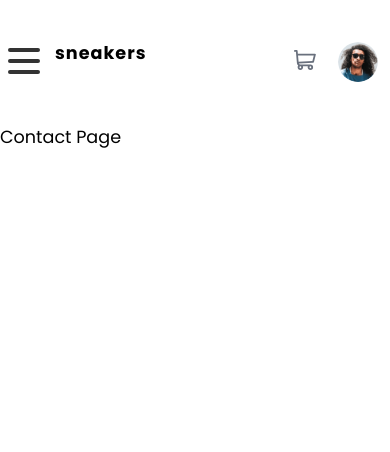
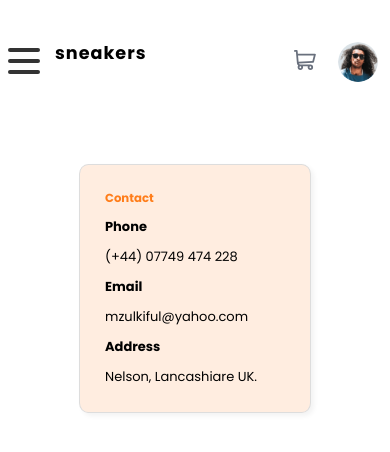
Before and after one commit to zeek-mansur/E-Commerce-Site, a React (Create React App) app: page /contact in a window 390 px wide. Shown: the top 452 px of the page. Built offline with nearby package versions, Linux system fonts and the light colour scheme.

Commit message:
About and Contact Pages Added

```diff
--- a/src/components/LeftNav.js
+++ b/src/components/LeftNav.js
@@ -9,7 +9,7 @@ const Ul = styled.ul`
 
   @media (max-width: 768px) {
     flex-flow: column nowrap;
-    background-color: #fff;
+    background-color: hsl(25, 100%, 94%);
     position: fixed;
     transform: ${({ open }) => open ? 'translateX(0)' : 'translateX(-100%)'};
     top: 0;
@@ -21,7 +21,7 @@ const Ul = styled.ul`
 
     @media (max-width: 390px) {
         flex-flow: column nowrap;
-        background-color: #fff;
+        background-color: hsl(25, 100%, 94%);
         position: fixed;
         transform: ${({ open }) => open ? 'translateX(0)' : 'translateX(-100%)'};
         top: 0;
--- a/src/index.css
+++ b/src/index.css
@@ -2,10 +2,10 @@
 
 /* variables */
 :root {
-  --heading-color: #444;
+  --heading-color: hsl(26, 100%, 55%);
   --text-color: #999;
   --primary-color: hsl(26, 100%, 55%);
-  --highlight-color: #d13267;
+  --highlight-color: hsl(25, 100%, 94%);
   --bg-color: hsl(0, 0%, 100%);
 }
 /* base styles */
--- a/src/pages/about/About.css
+++ b/src/pages/about/About.css
@@ -0,0 +1,44 @@
+.about {
+    max-width: 360px;
+    margin: 60px auto;
+    padding: 40px;
+    border: 1px solid #ddd;
+    box-shadow: 3px 3px 5px rgba(0,0,0,0.05);
+    background: var(--highlight-color);
+    font-size: 16px;
+    border-radius: 8%;
+
+  }
+
+  h3 {
+
+    color: var(--heading-color);
+  }
+
+  @media (max-width: 375px) {
+
+    .about {
+
+        max-width: 200px;
+        margin: 40px auto;
+        padding: 15px;
+        border: 1px solid #ddd;
+        box-shadow: 3px 3px 5px rgba(0,0,0,0.05);
+        font-size: 10px;
+        border-radius: 4%;
+    }
+  }
+
+  @media (max-width: 390px) {
+
+    .about {
+
+        max-width: 200px;
+        margin: 40px auto;
+        padding: 15px;
+        border: 1px solid #ddd;
+        box-shadow: 3px 3px 5px rgba(0,0,0,0.05);
+        font-size: 10px;
+        border-radius: 4%;
+    }
+  }
--- a/src/pages/about/About.js
+++ b/src/pages/about/About.js
@@ -4,8 +4,12 @@ import React from 'react'
 
 export default function About() {
   return (
-    <div>
-      About
+    <div className='about'>
+      <h3>About</h3>
+      I am a front end developer recently qualified with a Diploma in Software development from code institute.
+Presents ability to produce clean, maintainable and re-usable code. Possesses strong problem solving & communication skills.
+
+As a Certified Front-End Web Developer, I am experienced in developing websites and web applications with a great level of quality. I have the ability to manage my time efficiently and prioritise multiple tasks while meeting the needs of the company.
     </div>
   )
 }
--- a/src/pages/contact/Contact.css
+++ b/src/pages/contact/Contact.css
@@ -0,0 +1,44 @@
+.contact {
+    max-width: 360px;
+    margin: 60px auto;
+    padding: 40px;
+    border: 1px solid #ddd;
+    box-shadow: 3px 3px 5px rgba(0,0,0,0.05);
+    background: var(--highlight-color);
+    font-size: 16px;
+    border-radius: 7%;
+
+  }
+
+  h3 {
+
+    color: var(--heading-color);
+  }
+
+  @media (max-width: 375px) {
+
+    .contact {
+
+        max-width: 200px;
+        margin: 40px auto;
+        padding: 15px;
+        border: 1px solid #ddd;
+        box-shadow: 3px 3px 5px rgba(0,0,0,0.05);
+        font-size: 10px;
+        border-radius: 4%;
+    }
+  }
+
+  @media (max-width: 390px) {
+
+    .contact {
+
+        max-width: 200px;
+        margin: 40px auto;
+        padding: 15px;
+        border: 1px solid #ddd;
+        box-shadow: 3px 3px 5px rgba(0,0,0,0.05);
+        font-size: 10px;
+        border-radius: 4%;
+    }
+  }
--- a/src/pages/contact/Contact.js
+++ b/src/pages/contact/Contact.js
@@ -6,8 +6,14 @@ import React from 'react'
 
 export default function Contact() {
   return (
-    <div>
-      Contact Page
+    <div className='contact'>
+      <h3>Contact</h3>
+      <p><strong>Phone</strong></p>
+      <p>(+44) 07749 474 228</p>
+      <p><strong>Email</strong></p>
+      <p>mzulkiful@yahoo.com</p>
+      <p><strong>Address </strong></p>
+      <p>Nelson, Lancashiare UK.</p>
     </div>
   )
 }
--- a/src/pages/men/Men.css
+++ b/src/pages/men/Men.css
@@ -0,0 +1,16 @@
+.offers {
+
+    display: flex;
+    padding: 10px;
+    background-color: #fff;
+    border-radius: 4px;
+    justify-content: space-between;
+}
+
+@media (max-width: 390px) {
+
+    .offers {
+
+        flex-direction: column;
+    }
+}
--- a/src/pages/sneakers/Sneakers.css
+++ b/src/pages/sneakers/Sneakers.css
@@ -173,7 +173,7 @@ h4 {
 
   .item-discount {
 
-    background-color: #f6dfcf;
+    background-color: var(--highlight-color);
     color: var(--primary-color);
     border-radius: 6px;
     width: 50px;
```
